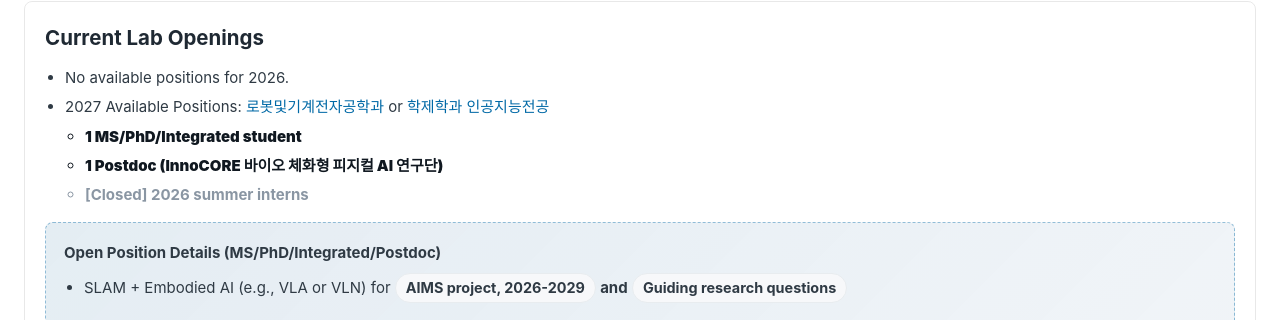
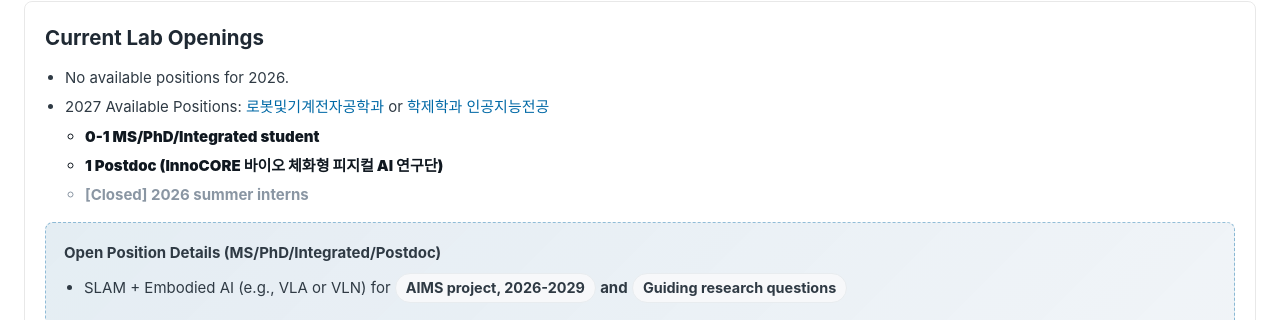
Before and after one commit to team-aprl/team-aprl.github.io, a Jekyll site: the page built from joining-aprl.html, in a window 1280 px wide and 900 px high. Shown: the part 401-721 px from the top of the window. Built offline with Jekyll 4.4.1, drawn with Linux system fonts in a browser that asks for light colours.

Commit message:
Clarify 2027 student opening range

```diff
--- a/index.html
+++ b/index.html
@@ -21,7 +21,7 @@ lang: "en"
         <div>
           <span class="news-tag tag-people">Recruiting</span>
           <h2>2027 Lab Openings</h2>
-          <p>APRL is recruiting <b>1 MS/PhD/Integrated student</b> and <b>1 postdoc</b> for 2027 to investigate our <a href="research.html#guiding-research-question"><b>Guiding research questions</b></a> together.</p>
+          <p>APRL is recruiting 0-<b>1 MS/PhD/Integrated student</b> and <b>1 postdoc</b> for 2027 to investigate our <a href="research.html#guiding-research-question"><b>Guiding research questions</b></a> together.</p>
         </div>
         <a href="joining-aprl.html">Joining APRL</a>
       </section>
--- a/joining-aprl.html
+++ b/joining-aprl.html
@@ -27,7 +27,7 @@ lang: "ko"
             <li>
               2027 Available Positions: <a href="https://www.dgist.ac.kr/robot/" target="_blank" rel="noopener noreferrer">로봇및기계전자공학과</a> or <a href="https://www.dgist.ac.kr/ai/" target="_blank" rel="noopener noreferrer">학제학과 인공지능전공</a>
               <ul>
-                <li class="position-open">1 MS/PhD/Integrated student</li>
+                <li class="position-open">0-1 MS/PhD/Integrated student</li>
                 <li class="position-open">1 Postdoc (InnoCORE 바이오 체화형 피지컬 AI 연구단)</li>
                 <li class="position-closed">[Closed] 2026 summer interns</li>
               </ul>
@@ -129,7 +129,7 @@ lang: "ko"
             <li>
               2027 Available Positions: Department of Robotics and Mechatronics Engineering or Interdisciplinary Program in Artificial Intelligence
               <ul>
-                <li class="position-open">1 MS/PhD/Integrated student</li>
+                <li class="position-open">0-1 MS/PhD/Integrated student</li>
                 <li class="position-open">1 Postdoc (InnoCORE Bio-Embodied Physical AI Research Group)</li>
                 <li class="position-closed">[Closed] 2026 summer interns</li>
               </ul>
```
